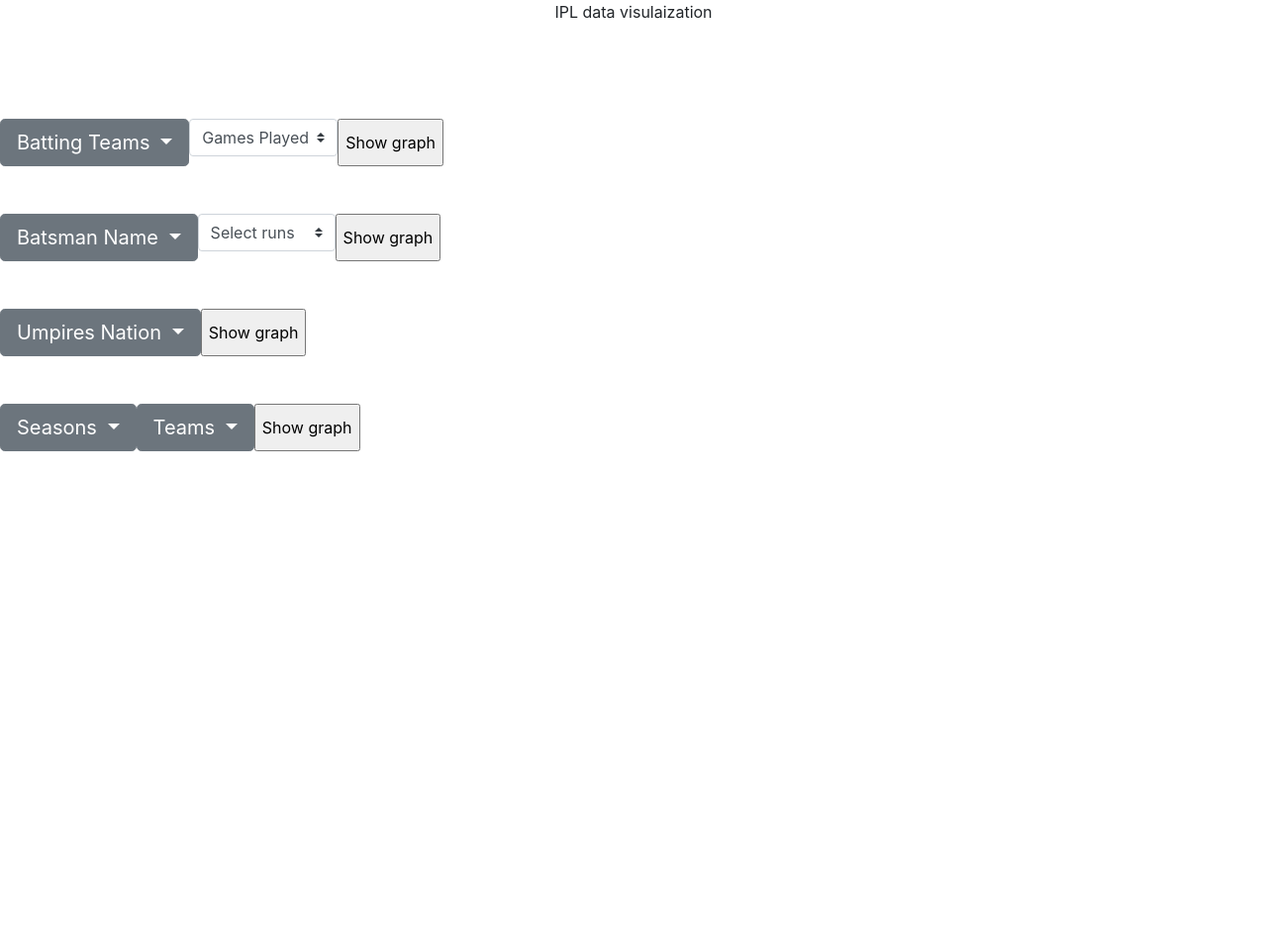
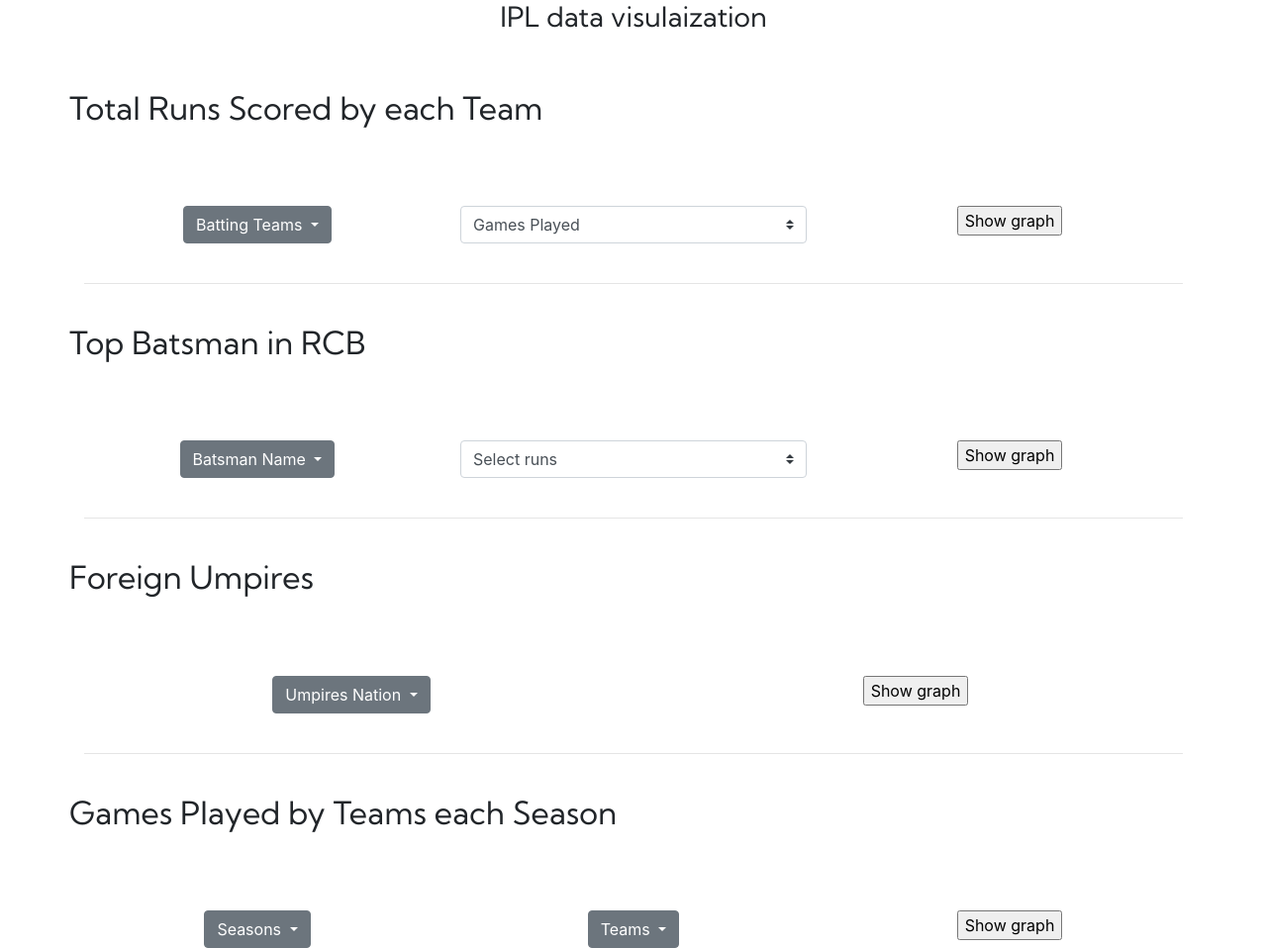
Before and after one commit to shriya-hireholi/django-dataproject, a Django app: page / in a window 1280 px wide. Shown: the whole page at 99% size. Before the commit the page ends 456 px from the top, so only its background shows below. Run offline with Django 3.2, Linux system fonts and the light colour scheme; data that the repository does not hold is empty; some libraries are stand-ins or nearby versions.

Commit message:
final changes

```diff
--- a/ipl_analysis/static/index.js
+++ b/ipl_analysis/static/index.js
@@ -42,7 +42,7 @@
             yAxis: {
                 min: 0,
                 title: {
-                    text: "No. of Games Played"
+                    text: "Total Runs Scored"
                 }
             },
             series: [
@@ -111,6 +111,7 @@
             ]
         });
     });
+
 }
 
 function foreign_umpires(){
@@ -237,8 +238,3 @@
         });
     });
 }
-
-// total_runs_team();
-// top_rcb_batsmen();
-// foreign_umpires();
-// teams_seasons_games();
--- /dev/null
+++ b/ipl_analysis/static/style.css
@@ -0,0 +1,7 @@
+.container{
+    text-align: center;
+}
+
+.btn-group{
+    vertical-align:middle;
+}
--- a/ipl_analysis/templates/base.html
+++ b/ipl_analysis/templates/base.html
@@ -10,25 +10,34 @@
       <script src="https://cdn.jsdelivr.net/npm/popper.js@1.16.1/dist/umd/popper.min.js" integrity="sha384-9/reFTGAW83EW2RDu2S0VKaIzap3H66lZH81PoYlFhbGU+6BZp6G7niu735Sk7lN" crossorigin="anonymous"></script>
       <script src="https://stackpath.bootstrapcdn.com/bootstrap/4.5.2/js/bootstrap.min.js" integrity="sha384-B4gt1jrGC7Jh4AgTPSdUtOBvfO8shuf57BaghqFfPlYxofvL8/KUEfYiJOMMV+rV" crossorigin="anonymous"></script>
 
+
       <!-- Highcharts -->
       <script src="https://code.highcharts.com/highcharts.js"></script>
 
       <!-- js file -->
       {% load staticfiles %}
           <script src="{% static 'index.js' %}"></script>
+          <!-- CSS CUSTOM -->
+          <link rel="stylesheet" href="{% static 'style.css' %}">
+          <link href="https://fonts.googleapis.com/css2?family=Kumbh+Sans&display=swap" rel="stylesheet">
 
       <title>IPL Data Analysis</title>
   </head>
   <body>
 
-    <div class="container-fluid" style="text-align: center;">
-      <header>IPL data visulaization</header><br><br>
+    <div class="container">
+      <header><b><h3 style="font-family: Kumbh Sans, sans-serif">IPL data visulaization</h3></b></header><br><br>
 
       <!-- TOTAL RUNS GRAPH -->
       <div class="row">
-        <div class="col-md-12, col-sm-12" id = "total-runs-scored"></div><br><br>
+        <h2 style="font-family: Kumbh Sans, sans-serif">Total Runs Scored by each Team</h2>
+        <div class="col-md-12 col-sm-12" id = "total-runs-scored"></div><br><br>
+      </div>
+      &nbsp;
+      <div class="row">
+        <div class="col-md-4 col-sm-4 col-xs-4">
           <div class="btn-group">
-          <button class="btn btn-secondary btn-lg dropdown-toggle" type="button" data-toggle="dropdown" aria-haspopup="true" aria-expanded="false">
+            <button class="btn btn-secondary dropdown-toggle" type="button" data-toggle="dropdown" aria-haspopup="true" aria-expanded="false">
                 Batting Teams
             </button>
             <div class="dropdown-menu">
@@ -45,23 +54,33 @@
               </div>
             </div>
           </div>
-        <div class="btn-group">
+        </div>
+        <div class="col-md-4 col-sm-4 col-xs-4">
           <select name="tab2" id="tab2" class="custom-select" onchange="total_runs_team()">
             <option value=''>Games Played</option>
             <option value=7000>0 - 7k</option>
             <option value=14000>7k - 14k</option>
             <option value=19000>14k - 19k</option>
           </select>
+        </div>
+        <div class="col-md-4 col-sm-4 col-xs-4">
           <input type="button" value="Show graph" onclick="total_runs_team()">
         </div>
       </div>
 
+      &nbsp;
+      <hr>
+      &nbsp;
       <!-- TOP BATSMAN GRAPH -->
       <div class="row">
+        <h2 style="font-family: Kumbh Sans, sans-serif">Top Batsman in RCB</h2>
         <div class="col-md-12, col-sm-12" id = "top-rcb-batsmen"></div><br><br>
-
+      </div>
+      &nbsp;
+      <div class="row">
+        <div class="col-md-4 col-sm-4 col-xs-4">
           <div class="btn-group">
-          <button class="btn btn-secondary btn-lg dropdown-toggle" type="button" data-toggle="dropdown" aria-haspopup="true" aria-expanded="false">
+            <button class="btn btn-secondary dropdown-toggle" type="button" data-toggle="dropdown" aria-haspopup="true" aria-expanded="false">
                 Batsman Name
             </button>
             <div class="dropdown-menu">
@@ -78,23 +97,33 @@
               </div>
             </div>
           </div>
-        <div class="btn-group">
+        </div>
+        <div class="col-md-4 col-sm-4 col-xs-4">
           <select name="tab4" id="tab4" class="custom-select" onchange="top_rcb_batsmen()">
             <option value=''>Select runs</option>
             <option value=1500>0 - 1500</option>
             <option value=3000>1500 - 3000</option>
             <option value=5000>3000 - 5000</option>
           </select>
+        </div>
+        <div class="col-md-4 col-sm-4 col-xs-4">
           <input type="button" value="Show graph" onclick="top_rcb_batsmen()">
         </div>
       </div>
 
+      &nbsp;
+      <hr>
+      &nbsp;
       <!-- UMPIRES GRAPH -->
       <div class="row">
+        <h2 style="font-family: Kumbh Sans, sans-serif">Foreign Umpires</h2>
         <div class="col-md-12, col-sm-12" id = "foreign-umpires"></div><br><br>
-
+      </div>
+      &nbsp;
+      <div class="row">
+        <div class="col-md-6 col-sm-6 col-xs-6">
           <div class="btn-group">
-          <button class="btn btn-secondary btn-lg dropdown-toggle" type="button" data-toggle="dropdown" aria-haspopup="true" aria-expanded="false">
+            <button class="btn btn-secondary dropdown-toggle" type="button" data-toggle="dropdown" aria-haspopup="true" aria-expanded="false">
                 Umpires Nation
             </button>
             <div class="dropdown-menu">
@@ -110,15 +139,26 @@
                 </table>
               </div>
             </div>
+          </div>
+        </div>
+        <div class="col-md-6 col-sm-6 col-xs-6">
           <input type="button" value="Show graph" onclick="foreign_umpires()">
         </div>
       </div>
 
+      &nbsp;
+      <hr>
+      &nbsp;
       <!-- SEASONS GAMES TEAMS GRAPH -->
       <div class="row">
+        <h2 style="font-family: Kumbh Sans, sans-serif">Games Played by Teams each Season</h2>
         <div class="col-md-12, col-sm-12" id = "team-games-season"></div><br><br>
+      </div>
+      &nbsp;
+      <div class="row">
+        <div class="col-md-4 col-sm-4 col-xs-4">
           <div class="btn-group">
-          <button class="btn btn-secondary btn-lg dropdown-toggle" type="button" data-toggle="dropdown" aria-haspopup="true" aria-expanded="false">
+            <button class="btn btn-secondary dropdown-toggle" type="button" data-toggle="dropdown" aria-haspopup="true" aria-expanded="false">
                 Seasons
             </button>
             <div class="dropdown-menu">
@@ -135,8 +175,10 @@
               </div>
             </div>
           </div>
+        </div>
+        <div class="col-md-4 col-sm-4 col-xs-4">
           <div class="btn-group">
-          <button class="btn btn-secondary btn-lg dropdown-toggle" type="button" data-toggle="dropdown" aria-haspopup="true" aria-expanded="false">
+            <button class="btn btn-secondary dropdown-toggle" type="button" data-toggle="dropdown" aria-haspopup="true" aria-expanded="false">
                 Teams
             </button>
             <div class="dropdown-menu">
@@ -152,10 +194,12 @@
                 </table>
               </div>
             </div>
+          </div>
+        </div>
+        <div class="col-md-4 col-sm-4 col-xs-4">
           <input type="button" value="Show graph" onclick="teams_seasons_games()">
         </div>
       </div>
-
     </div>
   </body>
 </html>
--- a/ipl_analysis/views.py
+++ b/ipl_analysis/views.py
@@ -33,8 +33,13 @@
 @csrf_exempt
 def total_runs_scored(request):
     json_data = json.loads(request.body)
-    print(json_data)
-    if len(json_data['teams']) == 0:
+
+    if len(json_data['teams']) == 0 and json_data['game'] == ['']:
+        query_set = dict(Deliveries.objects.values_list(
+                    'batting_team').annotate(total_runs=Count(
+                        'total_runs')).order_by(
+                                    'batting_team'))
+    elif len(json_data['teams']) == 0:
         for i in json_data['game']:
             if i == '7000':
                 start = 0
@@ -58,15 +63,12 @@
                         'total_runs')).filter(
                             total_runs__range=(start, 19000)).order_by(
                                     'batting_team'))
-        return JsonResponse(query_set, safe=False)
     elif json_data['game'] == ['']:
         query_set = dict(Deliveries.objects.values_list(
                     'batting_team').filter(
                         batting_team__in=json_data['teams']).annotate(
                             total_runs=Count('total_runs')).order_by(
                                     'batting_team'))
-
-        return JsonResponse(query_set, safe=False)
     else:
         for i in json_data['game']:
             if i == '7000':
@@ -77,8 +79,8 @@
                             total_runs=Count('total_runs')).filter(
                             total_runs__range=(start, 7000)).order_by(
                                     'batting_team'))
-            elif i == '3000':
-                start = 1500
+            elif i == '14000':
+                start = 7000
                 query_set = dict(Deliveries.objects.values_list(
                     'batting_team').filter(
                         batting_team__in=json_data['teams']).annotate(
@@ -86,7 +88,7 @@
                             total_runs__range=(start, 14000)).order_by(
                                     'batting_team'))
             else:
-                start = 3000
+                start = 14000
                 query_set = dict(Deliveries.objects.values_list(
                     'batting_team').filter(
                         batting_team__in=json_data['teams']).annotate(
@@ -94,14 +96,20 @@
                             total_runs__range=(start, 19000)).order_by(
                                     'batting_team'))
 
-        return JsonResponse(query_set, safe=False)
+    return JsonResponse(query_set, safe=False)
 
 
 @csrf_exempt
 def top_batsman_rcb(request):
     json_data = json.loads(request.body)
-    print(json_data)
-    if len(json_data['batsmans']) == 0:
+
+    if len(json_data['batsmans']) == 0 and json_data['run'] == ['']:
+        query_set = dict(Deliveries.objects.values_list(
+                    'batsman').filter(
+                        batting_team='Royal Challengers Bangalore').annotate(
+                            batsman_runs=Sum('batsman_runs')).order_by(
+                                    '-batsman_runs')[:11])
+    elif len(json_data['batsmans']) == 0:
         for i in json_data['run']:
             if i == '1500':
                 start = 0
@@ -127,8 +135,6 @@
                             batsman_runs=Sum('batsman_runs')).filter(
                                 batsman_runs__range=(start, 5000)).order_by(
                                     '-batsman_runs')[:11])
-
-        return JsonResponse(query_set, safe=False)
     elif json_data['run'] == ['']:
         query_set = dict(Deliveries.objects.values_list(
                     'batsman').filter(
@@ -136,8 +142,6 @@
                             batsman__in=json_data['batsmans']).annotate(
                             batsman_runs=Sum('batsman_runs')).order_by(
                                     '-batsman_runs')[:11])
-
-        return JsonResponse(query_set, safe=False)
     else:
         for i in json_data['run']:
             if i == '1500':
@@ -168,7 +172,7 @@
                                 batsman_runs__range=(start, 5000)).order_by(
                                     '-batsman_runs')[:11])
 
-        return JsonResponse(query_set, safe=False)
+    return JsonResponse(query_set, safe=False)
 
 
 @csrf_exempt
@@ -189,10 +193,30 @@
 @csrf_exempt
 def matches_team_season(request):
     json_data = json.loads(request.body)
+    print(json_data)
     teams_season = {}
     teams_season_one = {}
     teams_season_two = {}
-    if len(json_data['team']) == 0:
+    if len(json_data['team']) == 0 and len(json_data['season']) == 0:
+        query_set = list(Matches.objects.values(
+            'season',
+            'first_team',
+            'second_team'))
+
+        for data in query_set:
+            season = int(data['season'])
+            team_one = data['first_team']
+            team_two = data['second_team']
+
+            if season not in teams_season:
+                teams_season[season] = {}
+
+            teams_season[season][team_one] = teams_season[season].get(
+                team_one, 0)+1
+            teams_season[season][team_two] = teams_season[season].get(
+                team_two, 0)+1
+        teams_season = dict(sorted(teams_season.items()))
+    elif len(json_data['team']) == 0:
         query_set = list(Matches.objects.values(
             'season',
             'first_team',
--- a/requirements.txt
+++ b/requirements.txt
@@ -21,11 +21,14 @@
 pycodestyle==2.6.0
 pyflakes==2.2.0
 pyparsing==2.4.6
+python-dotenv==0.14.0
 pytoml==0.1.21
 pytz==2020.1
 requests==2.22.0
 retrying==1.3.3
 six==1.14.0
+SQLAlchemy==1.3.19
+SQLAlchemy-Utils==0.36.7
 sqlparse==0.3.1
 urllib3==1.25.8
 webencodings==0.5.1
```
Also changed, not shown: ipl_analysis/management/commands/create_db.py (added, +24 -0 lines), ipl_analysis/management/commands/data_insertion.py (+51 -62 lines), ipl_analysis/management/commands/drop_db.py (added, +21 -0 lines), ipl_analysis/models.py (+0 -13 lines), ipl_analysis/templates/prob1.html (deleted, +0 -61 lines), README.md (added), ipl_analysis/migrations/0002_auto_20200904_1010.py (added), 2 other files. Lines whose indentation alone changed are shown as unchanged.
